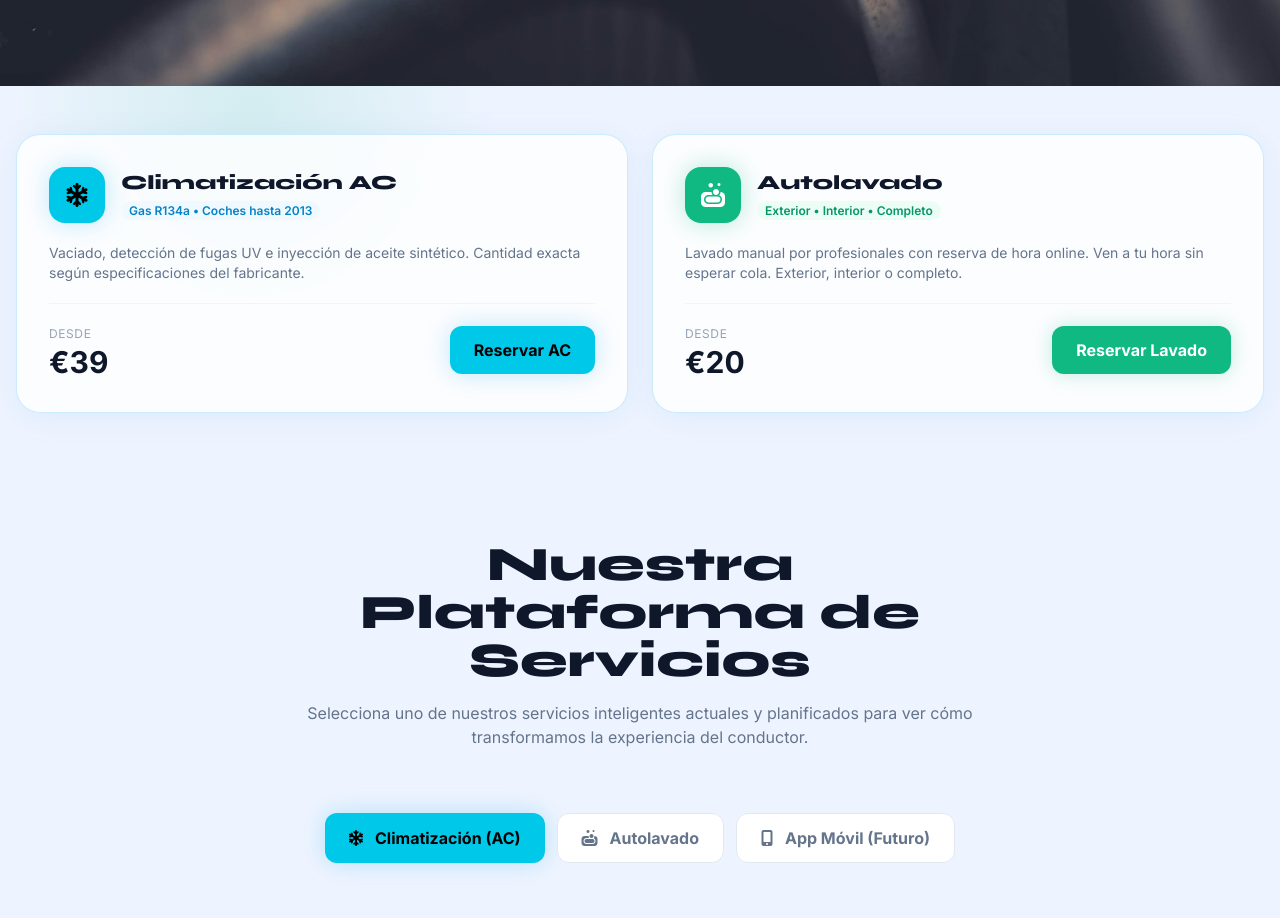
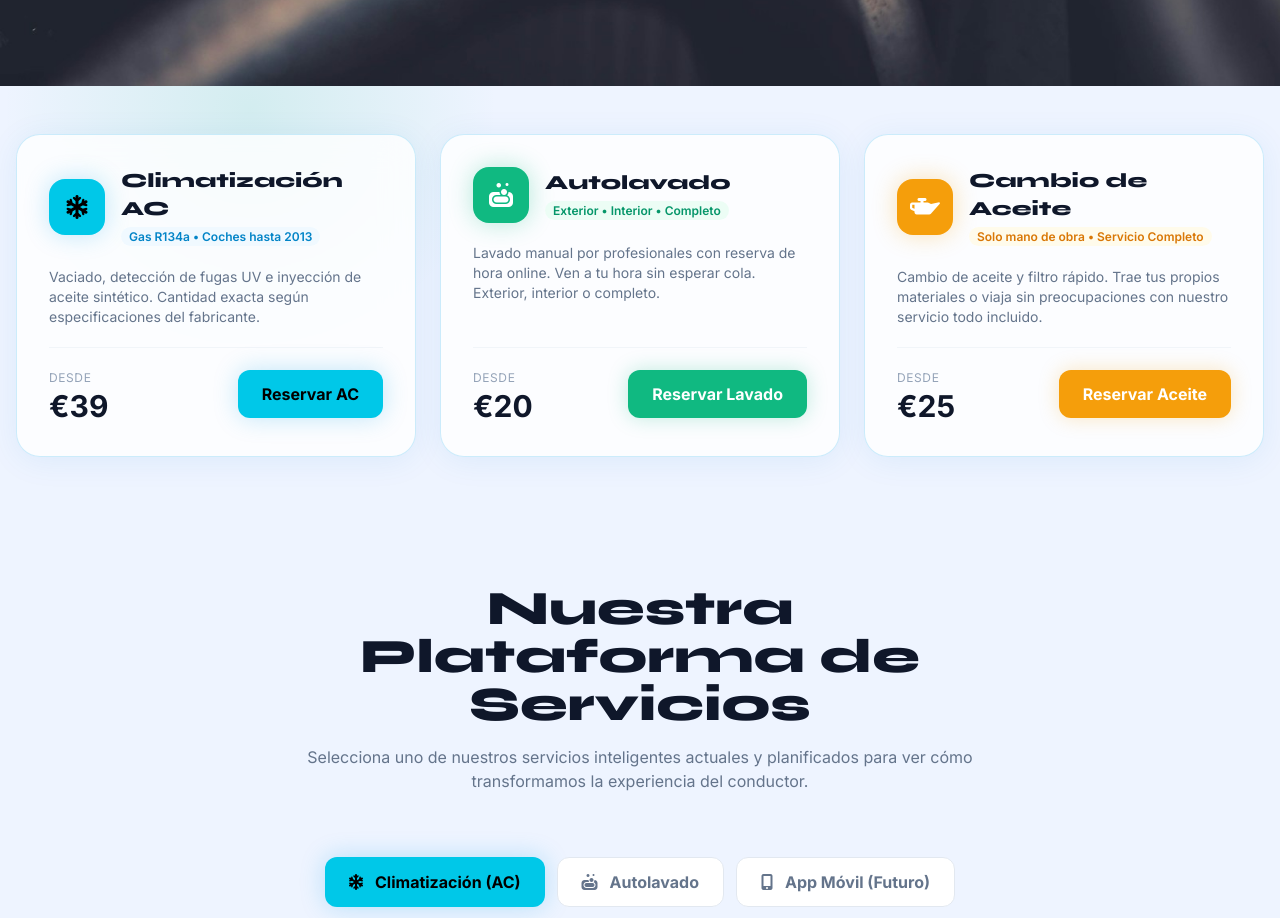
Before and after one commit to Andrey2220/Smart-Fix-site, a website: page index.html in a window 1280 px wide. Shown: the part 940-1858 px from the top of the page. Drawn offline with nearby package versions, Linux system fonts and the light colour scheme.

Commit message:
feat: add oil change highlight card + full RU/EN/ES translations for sh_oil_*

```diff
--- a/index.html
+++ b/index.html
@@ -287,7 +287,7 @@
 
     <!-- SERVICES HIGHLIGHT SECTION -->
     <section class="services-highlight py-8 md:py-12 px-4 max-w-7xl mx-auto z-10 relative">
-        <div class="grid-gap grid grid-cols-1 md:grid-cols-2 gap-6">
+        <div class="grid-gap grid grid-cols-1 md:grid-cols-3 gap-6">
             <!-- AC Service Card -->
             <div class="highlight-card glass-panel rounded-3xl p-8 flex flex-col gap-5">
                 <div class="flex items-center gap-4">
@@ -333,6 +333,30 @@
                     </a>
                 </div>
             </div>
+
+            <!-- Oil Change Service Card -->
+            <div class="highlight-card glass-panel rounded-3xl p-8 flex flex-col gap-5">
+                <div class="flex items-center gap-4">
+                    <div class="icon-wrap w-14 h-14 bg-amber-500 rounded-2xl flex items-center justify-center shrink-0" style="box-shadow: 0 0 25px rgba(245,158,11,0.3)">
+                        <i class="fa-solid fa-oil-can text-white text-2xl"></i>
+                    </div>
+                    <div>
+                        <h3 class="text-xl font-extrabold text-slate-900" data-i18n="sh_oil_title">Cambio de Aceite</h3>
+                        <span class="text-xs font-semibold text-amber-600 bg-amber-50 px-2 py-0.5 rounded-full" data-i18n="sh_oil_badge">Solo mano de obra &bull; Servicio Completo</span>
+                    </div>
+                </div>
+                <p class="text-slate-500 text-sm" data-i18n="sh_oil_desc">Cambio de aceite y filtro rápido. Trae tus propios materiales o viaja sin preocupaciones con nuestro servicio todo incluido.</p>
+                <div class="flex items-center justify-between mt-auto pt-4 border-t border-slate-100">
+                    <div>
+                        <span class="text-xs text-slate-400 uppercase tracking-wider" data-i18n="sh_from">Desde</span>
+                        <p class="price text-3xl font-extrabold text-slate-900">€25</p>
+                    </div>
+                    <a href="#reserva" onclick="setTimeout(()=>switchServiceCategory('oil'),50)" class="px-6 py-3 bg-amber-500 hover:bg-amber-400 text-white font-bold rounded-xl transition-all hover:scale-[1.02] duration-200" style="box-shadow: 0 0 20px rgba(245,158,11,0.25)" data-i18n="sh_oil_btn">
+                        Reservar Aceite
+                    </a>
+                </div>
+            </div>
+
         </div>
     </section>
 
--- a/script.js
+++ b/script.js
@@ -40,6 +40,9 @@ const translations = {
         sh_wash_title: 'Autolavado', sh_wash_badge: 'Exterior • Interior • Completo',
         sh_wash_desc: 'Lavado manual por profesionales con reserva de hora online. Ven a tu hora sin esperar cola. Exterior, interior o completo.',
         sh_wash_btn: 'Reservar Lavado',
+        sh_oil_title: 'Cambio de Aceite', sh_oil_badge: 'Solo mano de obra • Servicio Completo',
+        sh_oil_desc: 'Cambio de aceite y filtro rápido. Trae tus propios materiales o viaja sin preocupaciones con nuestro servicio todo incluido.',
+        sh_oil_btn: 'Reservar Aceite',
         sec_services_title: 'Nuestra Plataforma de Servicios',
         sec_services_desc: 'Selecciona uno de nuestros servicios inteligentes actuales y planificados para ver cómo transformamos la experiencia del conductor.',
         tab_ac: 'Climatización (AC)', tab_wash: 'Smart Wash', tab_app: 'App Móvil (Futuro)',
@@ -129,6 +132,9 @@ const translations = {
         sh_wash_title: 'Smart Wash', sh_wash_badge: 'Exterior • Interior • Full',
         sh_wash_desc: 'Professional hand wash with online booking. Come at your time, no queue. Exterior, interior or full wash available.',
         sh_wash_btn: 'Book Wash',
+        sh_oil_title: 'Oil Change', sh_oil_badge: 'Labour Only • Full Service',
+        sh_oil_desc: 'Quick oil and filter change. Bring your own materials or go worry-free with our all-inclusive service.',
+        sh_oil_btn: 'Book Oil Change',
         sec_services_title: 'Our Services Platform',
         sec_services_desc: 'Select one of our current and planned smart services to see how we transform the driver experience.',
         tab_ac: 'Air Conditioning (AC)', tab_wash: 'Smart Wash', tab_app: 'Mobile App (Future)',
@@ -218,6 +224,9 @@ const translations = {
         sh_wash_title: 'Автомойка', sh_wash_badge: 'Снаружи • Внутри • Полная',
         sh_wash_desc: 'Ручная мойка опытными мастерами с онлайн-записью. Приезжайте в своё время без очереди. Снаружи, внутри или полная мойка.',
         sh_wash_btn: 'Записаться на мойку',
+        sh_oil_title: 'Замена масла', sh_oil_badge: 'Только работа • Полный сервис',
+        sh_oil_desc: 'Быстрая замена масла и фильтра. Используйте свои материалы или выберите полный сервис без забот.',
+        sh_oil_btn: 'Записаться на замену',
         sec_services_title: 'Наши услуги',
         sec_services_desc: 'Выберите одну из доступных и планируемых услуг, чтобы узнать, как мы меняем опыт водителя.',
         tab_ac: 'Кондиционер (AC)', tab_wash: 'Автомойка', tab_app: 'Мобильное приложение',
```
